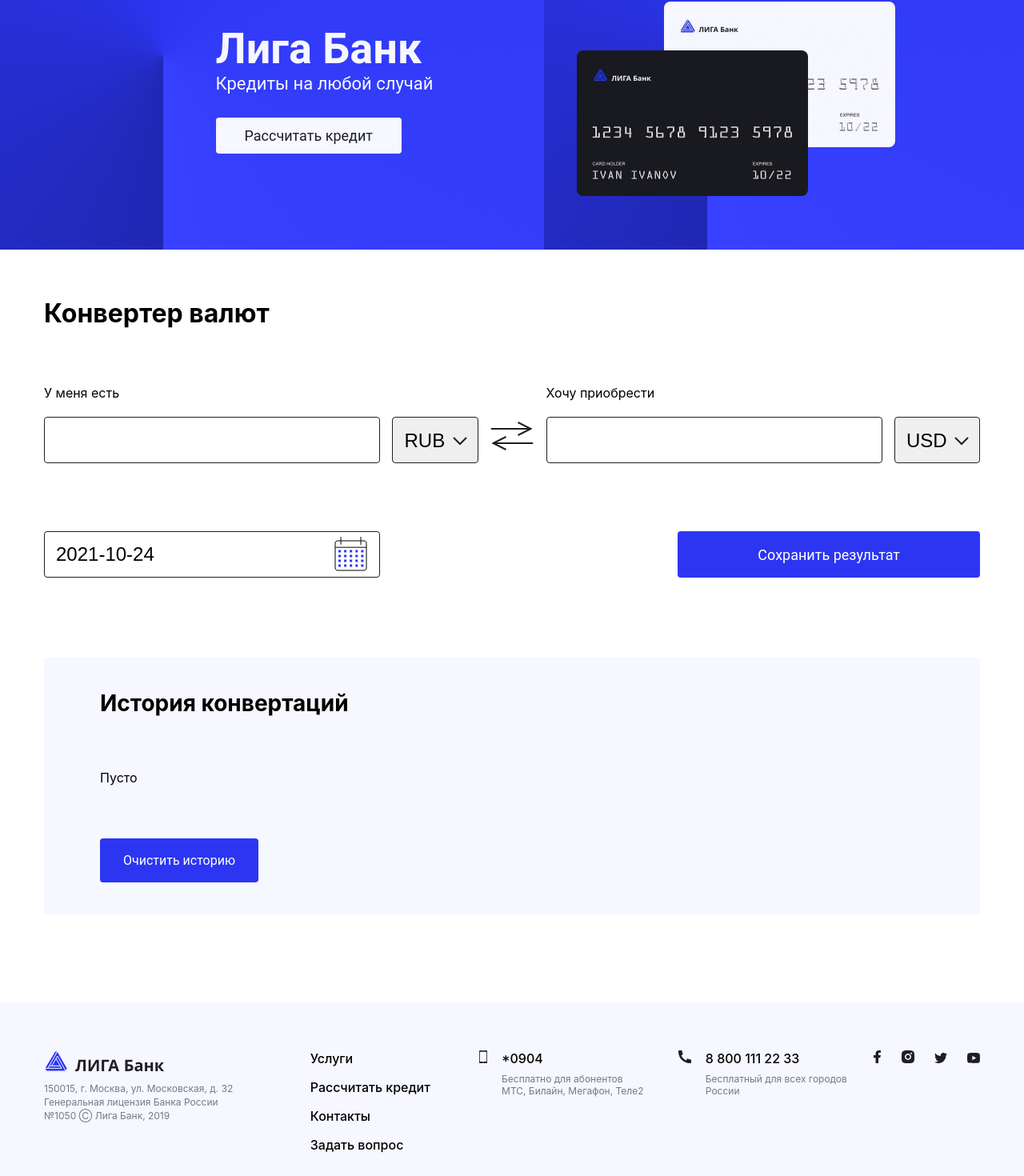
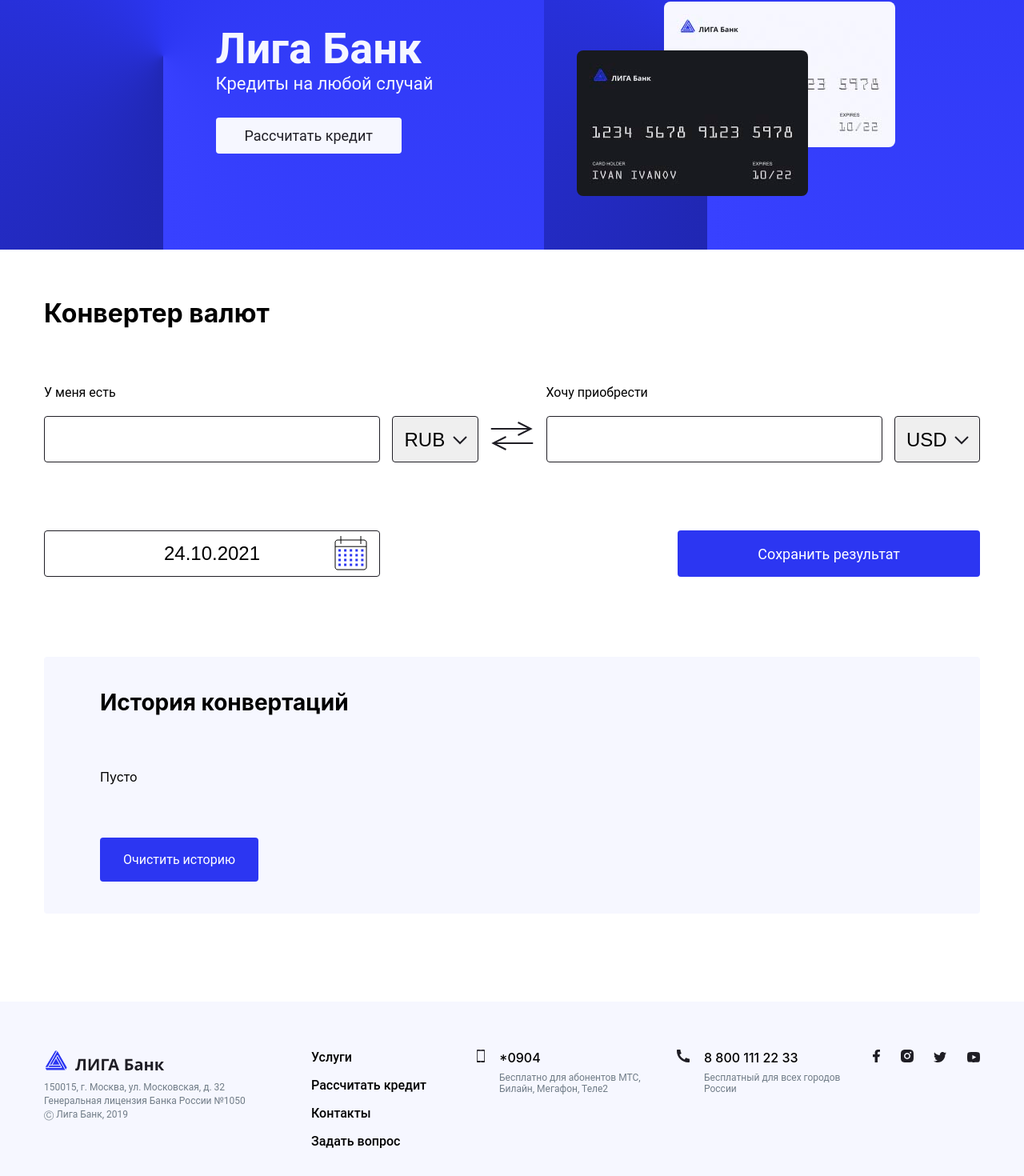
Before and after one commit to adruzhaev/Druzhaev_ligabank, a React (Create React App) app: page /currency-conversion in a window 1280 px wide. Shown: the part 190-1660 px from the top of the page at 80% size. Built offline with nearby package versions, Linux system fonts and the light colour scheme.

Commit message:
Update components & install uuid

```diff
--- a/package.json
+++ b/package.json
@@ -16,6 +16,7 @@
     "react-router-dom": "^5.3.0",
     "react-scripts": "4.0.3",
     "sass": "^1.43.2",
+    "uuid": "^8.3.2",
     "web-vitals": "^1.1.2"
   },
   "scripts": {
--- a/src/components/common/Date/Date.js
+++ b/src/components/common/Date/Date.js
@@ -11,6 +11,7 @@ export const Date = memo(function Date({register, ...attributes}) {
 	const [isDayPickerShown, setIsDayPickerShown] = useState(false)
 	const dateNow = dayjs().format('DD.MM.YYYY')
 	const rootReference = useRef(null)
+	const [selectedDay, setSelectedDay] = useState(dateNow)
 
 	const hide = useCallback(() => {
     setIsDayPickerShown(false)
@@ -22,10 +23,28 @@ export const Date = memo(function Date({register, ...attributes}) {
     toggleNodeRef: rootReference,
   })
 
+	const onDayClickHandler = useCallback((day, {selected}) => {
+    setSelectedDay({
+      selectedDay: selected ? undefined : day,
+    })
+		hide()
+  }, [hide])
+
 	return <div className="container" ref={rootReference}>
-		<input value={dayjs().format('YYYY-MM-DD')} className="date-input" placeholder={dateNow} {...register} {...attributes} onClick={() => setIsDayPickerShown(true)} />
+		<input
+			className="date-input"
+			onClick={() => setIsDayPickerShown(true)}
+			placeholder={dateNow}
+			value={dayjs(selectedDay.selectedDay).format('DD.MM.YYYY')}
+			{...register}
+			{...attributes}
+		/>
 		<Icon className="calendar" name={`${sprite}#calendar`} color="none" width="41" height="44" />
 
-		{isDayPickerShown && <DayPicker className="day-picker" on />}
+		{isDayPickerShown && <DayPicker
+			className="day-picker"
+			onDayClick={onDayClickHandler}
+			selectedDays={selectedDay}
+		/>}
 	</div>
 })
--- a/src/components/common/Date/date.scss
+++ b/src/components/common/Date/date.scss
@@ -9,9 +9,11 @@
 	border: 1px solid #1f1e25;
 	border-radius: 4px;
 	font-size: 24px;
+	text-align: center;
 
 	&::placeholder {
 		color: #1f1e25;
+		margin: 0 auto;
 	}
 }
 
--- a/src/components/common/Footer/footer.scss
+++ b/src/components/common/Footer/footer.scss
@@ -16,6 +16,7 @@
 	grid-auto-flow: row;
 	justify-items: left;
 	row-gap: 16px;
+	font-family: Roboto, sans-serif;
 }
 
 .option-footer__link {
@@ -36,6 +37,7 @@
 	font-size: 12px;
 	line-height: 17px;
 	color: #707c87;
+	font-family: Roboto, sans-serif;
 }
 
 .social-icons {
--- a/src/components/common/Header/Header.js
+++ b/src/components/common/Header/Header.js
@@ -38,7 +38,7 @@ export const Header = memo(function Header({
 
 			<ul className="option">
 				{FUNCTIONALITY.map((item) => {
-					return <li title={item.title}>
+					return <li title={item.title} key={item.title}>
 						<NavLink activeClassName="option__link--active" className="option__link" to={`${item.link}`}>
 							{item.title}
 						</NavLink>
--- a/src/components/common/Hotline/hotline.scss
+++ b/src/components/common/Hotline/hotline.scss
@@ -21,4 +21,5 @@
 	font-size: 12px;
 	color: #707c87;
 	width: 180px;
+	font-family: Roboto, sans-serif;
 }
--- a/src/components/common/Input/Input.js
+++ b/src/components/common/Input/Input.js
@@ -3,7 +3,7 @@ import './input.scss'
 
 export const Input = memo(function Input({id, labelText, register, ...attributes}) {
 	return <div className="container">
-		<label htmlFor={id}>{labelText}</label>
+		<label className="container_label" htmlFor={id}>{labelText}</label>
 		<input className="container__input" id={id} {...register} {...attributes} />
 	</div>
 })
--- a/src/components/common/Input/input.scss
+++ b/src/components/common/Input/input.scss
@@ -11,4 +11,9 @@
 	appearance: none;
 	border: 1px solid #1f1e25;
 	border-radius: 4px;
+	text-align: center;
 }
+
+.container_label {
+	font-family: Roboto, sans-serif;
+}
```
Also changed, not shown: 1 other file (tests, documents, lock files or other folders).
